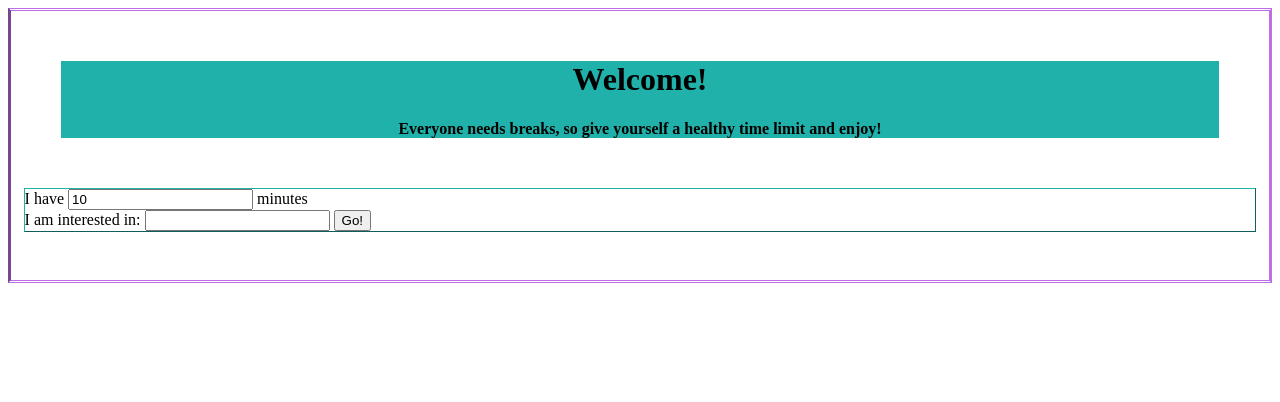
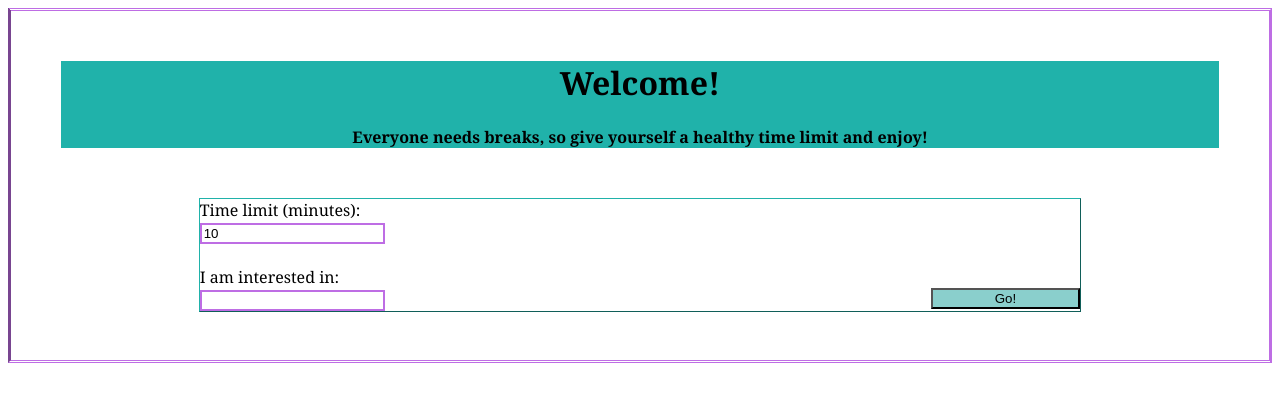
Before and after one commit to AdamMayerAO/ResponsibleBreaks, a plain HTML site: page index.html in a window 1280 px wide. Drawn offline with nearby package versions, Linux system fonts and the light colour scheme.

Commit message:
more css polishing

```diff
--- a/index.html
+++ b/index.html
@@ -15,12 +15,12 @@
         <h4 id = 'subtitle'>Everyone needs breaks, so give yourself a healthy time limit and enjoy!</h4>
       </header>
         <form id="js-form">
-            <label for="time"> I have </label>
-            <input type='number' id="minutes" name="time" value="10"> minutes<br>
+            <label for="time"> Time limit (minutes): </label><br>
+            <input type='number' id="minutes" name="time" value="10"><br><br>
 
-            <label for="js-search-term">I am interested in:</label>
+            <label for="js-search-term">I am interested in:</label><br>
             <input type="text" name="search-term" id="js-search-term" required>
-            <input type="submit" value="Go!">
+            <input class = 'go' type="submit" value="Go!">
         </form>
 
         <p id="js-error-message" class="error-message"></p>
--- a/style.css
+++ b/style.css
@@ -7,15 +7,24 @@
   border-style: double inset;
   border-color: rgb(190, 109, 228);
   margin: 0%;
+  font-family: Georgia, 'Times New Roman', Times, serif
 }
 .header{
   text-align: center;
   background-color: lightseagreen;
   margin: 4%;
-
 }
 .header:hover{
   background-color: rgb(61, 189, 157);
+}
+#minutes{
+  border-style:solid;
+  border-color: rgb(190, 109, 228);
+}
+
+#js-search-term{
+  border-style:solid;
+  border-color: rgb(190, 109, 228);
 }
 .iframe-container{
   position: relative;
@@ -37,16 +46,26 @@
 
 }
 #js-form{
+  margin: auto;
+  width: 70%;
+
   border-style: outset;
   border-width: 1px;
   border-color: lightseagreen;
-  margin: 1%;
 
 }
 .reset{
   position: absolute;
   right: 7%;
   border-style: ridge;
+}
+.go{
+  float: right;
+  background-color: rgb(138, 207, 204);
+  width: 17%;
+}
+.go:hover{
+  background-color: rgb(61, 189, 157);
 }
 .reset:hover{
   border-color: lightseagreen;
```
